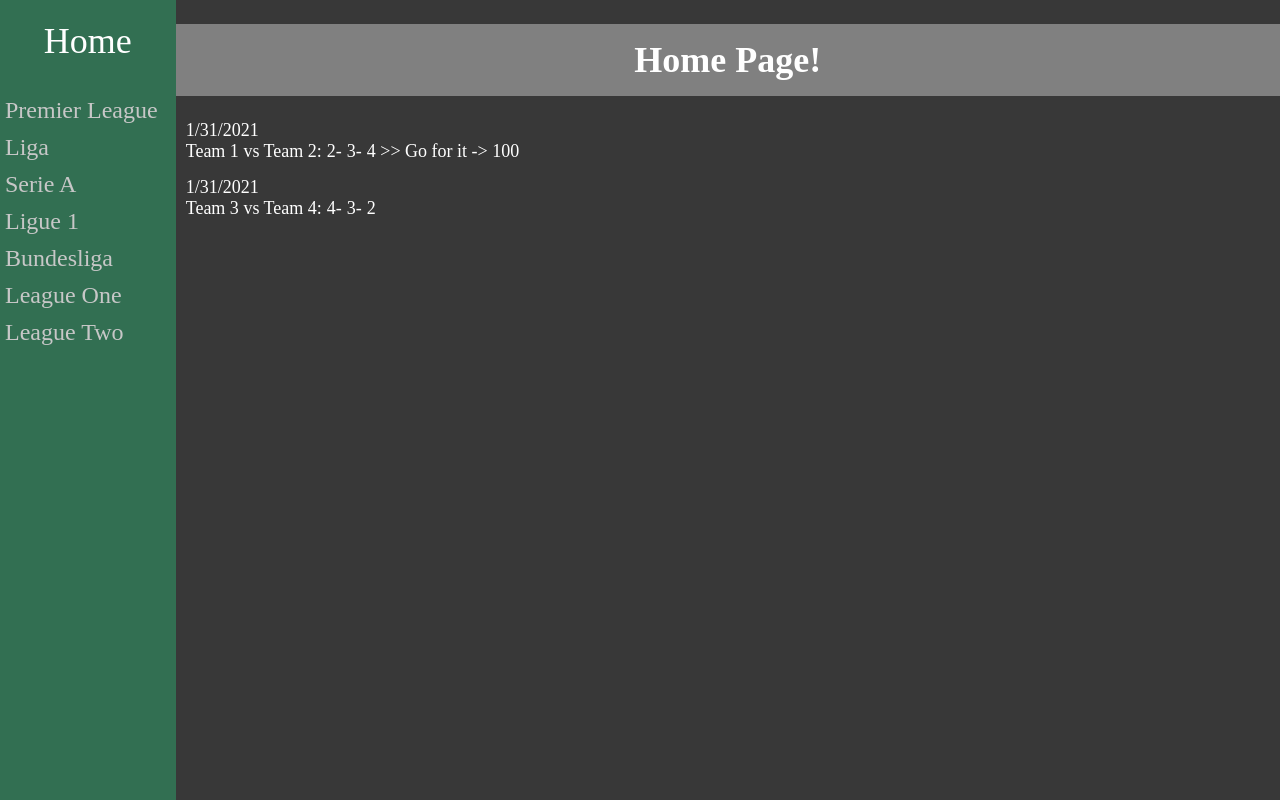
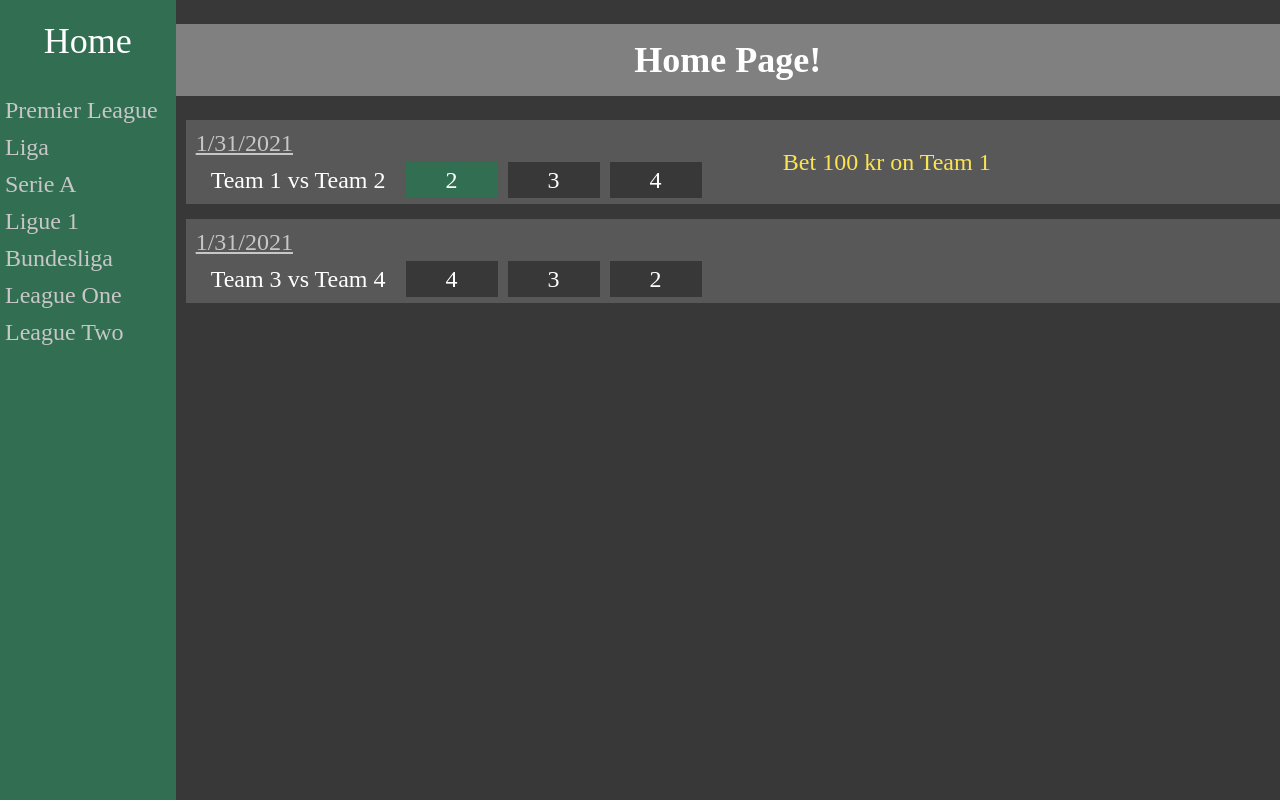
Before and after one commit to JeremyLavigne/betting-dashboard, a React app: page / in a window 1280 px wide. Built offline with nearby package versions, Linux system fonts and the light colour scheme; the HTML template or start-up script is replaced by a standard one.

Commit message:
Arrange match line.

```diff
--- a/src/components/matchLine/MatchLine.css
+++ b/src/components/matchLine/MatchLine.css
@@ -1,7 +1,49 @@
 .match-line {
     margin-bottom: var(--margin-md);
+    width: 100%;
+    background-color: var(--grey);
+    padding: var(--margin-sm);
+    display: flex;
+}
+
+.match-line-main {
+    min-width: 50%;
+    max-width: 80%;
+}
+
+.match-line-title {
+    font-size: var(--font-md);
+    color: var(--grey-white);
+}
+
+.match-line-date {
+    text-decoration: underline;
+}
+
+.match-line-body {
+    font-size: var(--font-md);
+    margin-top: var(--margin-sm);
+}
+
+.match-line-teams {
+    margin-left: var(--margin-md);
+    margin-right: var(--margin-md);
 }
 
 .match-line-odd {
-    margin-left: var(--margin-xsm);
+    margin: var(--margin-xsm);
+    background-color: var(--black);
+    padding: var(--margin-xsm) var(--margin-xlg) var(--margin-xsm) var(--margin-xlg);
 }
+
+.match-line-odd-active {
+    background-color: var(--green);
+}
+
+.match-line-secondary {
+    color: var(--yellow);
+    display: flex;
+    align-items: center;
+    font-size: var(--font-md);
+    margin-left: var(--margin-xlg);
+}
--- a/src/components/matchLine/MatchLine.tsx
+++ b/src/components/matchLine/MatchLine.tsx
@@ -11,13 +11,24 @@ interface MatchLineProps {
 const MatchLine: React.FC<MatchLineProps> = ({ match }): JSX.Element => {
     return (
         <div className="match-line">
-            <div className="match-line-date">{match.date.toLocaleDateString()}</div>
-            <div>
-                {match.homeTeam} vs {match.awayTeam}:<span className="match-line-odd">{match.oddH}</span>-
-                <span className="match-line-odd">{match.oddD}</span>-
-                <span className="match-line-odd">{match.oddA}</span>
-                <span>{match.betOn && ` >> Go for it -> ${match.betAmount}`}</span>
+            <div className="match-line-main">
+                <div className="match-line-title">
+                    <span className="match-line-date">{match.date.toLocaleDateString()}</span>
+                </div>
+                <div className="match-line-body">
+                    <span className="match-line-teams">
+                        {match.homeTeam} vs {match.awayTeam}
+                    </span>
+                    <span className={`match-line-odd ${match.betOn && 'match-line-odd-active'}`}>{match.oddH}</span>
+                    <span className="match-line-odd">{match.oddD}</span>
+                    <span className="match-line-odd">{match.oddA}</span>
+                </div>
             </div>
+            {match.betOn && (
+                <div className="match-line-secondary">
+                    Bet {match.betAmount} kr on {match.homeTeam}
+                </div>
+            )}
         </div>
     );
 };
```
